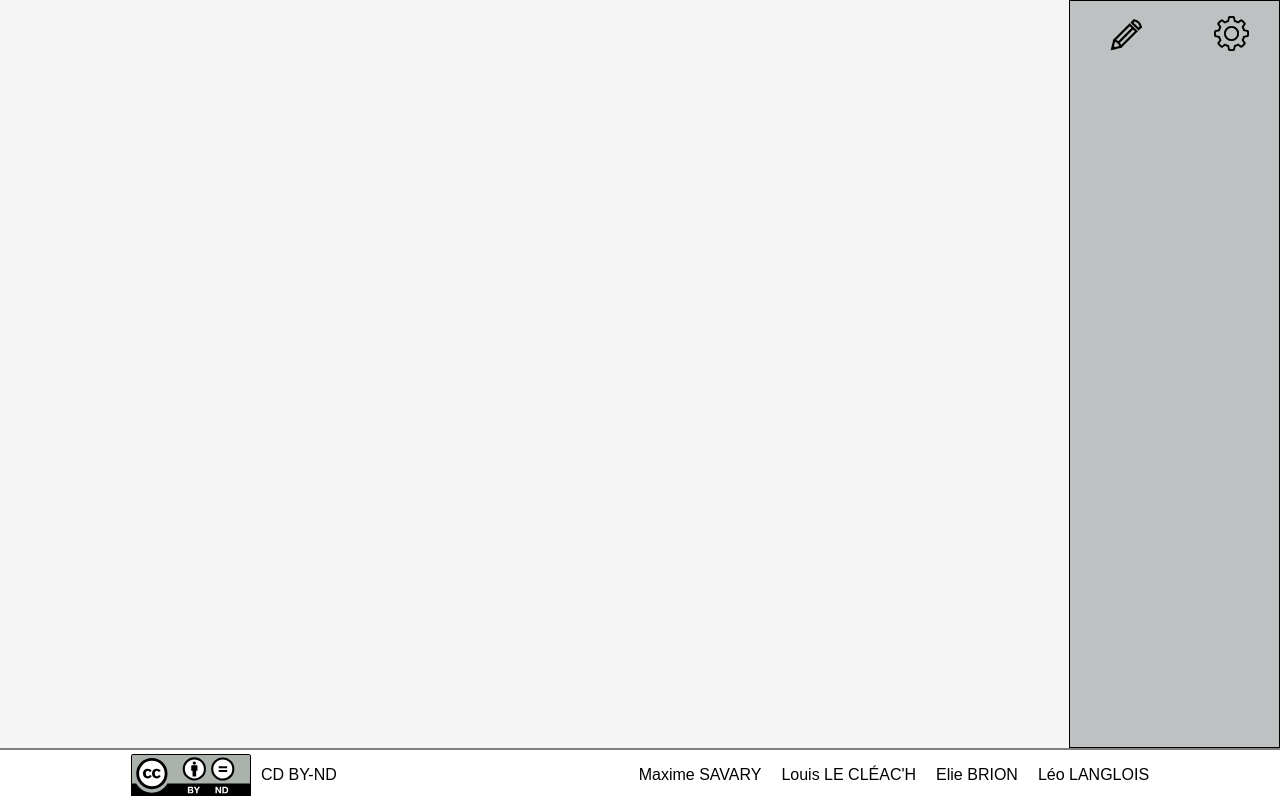
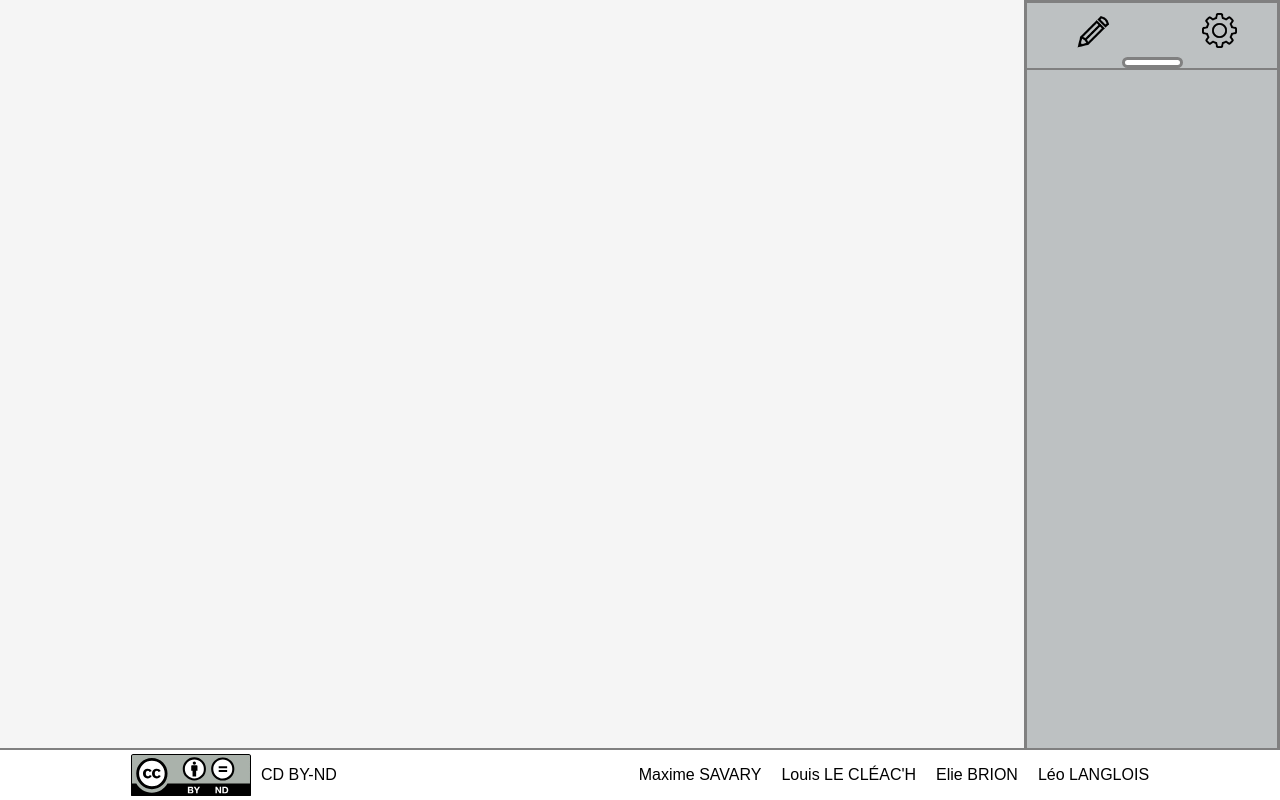
Before and after one commit to GamerMine/PortfolioBuilder, a PHP site: page /session/editor.html in a window 1280 px wide. Run offline with PHP 8.4, Linux system fonts and the light colour scheme.

Commit message:
responsivité page Editor

```diff
--- a/css/styleEditor.css
+++ b/css/styleEditor.css
@@ -44,46 +45,70 @@ footer ul{
 /*----EDITOR----*/
 /*--------------*/
 
-.separator{
-    flex: 1;
-    min-width: 100%;
+.separator {
+	flex: 1;
+	min-width: 100%;
 	display: flex;
 }
 
-.contenu{
+.contenu {
 	width: 100%;
-	/* height: 100%; */
+	position: relative;
 }
 
-.tools{
-	border: solid black 1px;
+.tools {
+	border: solid gray 3px;
+	border-bottom: none;
 	background-color: rgb(189, 193, 194);
-	width: 250px;
-	/* height: 91vh; */
+	min-width: 250px;
+	display: flex;
+	flex-direction: column;
+	justify-content: space-between;
+	padding-bottom: 20px;
+	transition: all 1s;
+}
 
+.tools * {
+	transition: all 1s;
 }
-.top{
+
+.top {
+	position: relative;
 	display: flex;
 	justify-content: space-around;
 	align-items: center;
+	border-bottom: solid gray 2px;
+	padding-bottom: 10px;
+}
+
+#cursor {
+	background-color: white;
+	position: absolute;
+	bottom: 0;
+	border: solid gray 3px;
+	border-radius: .5em;
+	width: 55px;
+	height: 5px;
 
 }
-#btnselect div{
+
+#btnselect div {
 	text-align: center;
 }
-#btnselect{
+
+#btnselect {
 	display: grid;
 	grid-template-columns: 1fr;
 	gap: 20px;
 	padding: 10% 10%;
 
 }
-#bottom{
+
+#bottom {
 	display: flex;
 	justify-content: space-around;
 	align-items: center;
 	position: relative;
-	top: 30%;
 
 }
 
@@ -91,23 +116,26 @@ footer ul{
 	overflow: scroll;
 	height: 100%;
 }
-#img-tools, #img-settings{
-	padding-top: 5px;
+
+#img-settings {
 	width: 35px;
 }
-#img-tools{
+
+#img-tools {
 	width: 55px;
 }
-.divImage{
+
+.divImage {
 	padding-top: 20px;
 }
-.lblImage{
+
+.lblImage {
 	padding-bottom: 10px;
 }
 
 
 #portfolio-preview {
-    width: 100%;
+	width: 100%;
 	height: 100%;
 	border: none;
 }
--- a/js/editor.js
+++ b/js/editor.js
@@ -142,6 +142,11 @@ document.getElementById("img-tools").onclick = toolsBase;
 
 function toolsBase()
 {
+    const cursor = document.getElementById("cursor");
+
+    cursor.style.left = "33px";
+    cursor.style.right = "";
+
     let divSelect  = document.getElementById("btnselect");
     let divBottom  = document.getElementById("bottom");
 
--- a/js/settings.js
+++ b/js/settings.js
@@ -11,6 +11,11 @@ lblStyleG.innerHTML = "Style Général";
 
 function settingsGeneraux()
 {
+    const cursor = document.getElementById("cursor");
+
+    cursor.style.left = "";
+    cursor.style.right = "26px";
+
     let divSelect  = document.getElementById("btnselect");
     let divBottom  = document.getElementById("bottom");
 
--- a/session/editor.html
+++ b/session/editor.html
@@ -29,21 +29,26 @@
             </div>
         </div>
         <main class="separator">
+            <input type="checkbox" id="cb-reduce">
             <section class="contenu">
                 <div id="portfolio-preview-container">
                     <iframe id="portfolio-preview"></iframe>
                 </div>
+                <div id="trapeze">
+                    <label id="btn-reduce" for="cb-reduce">
+                        <div id="c-top"></div>
+                        <div id="c-bottom"></div>
+                    </label>
+                </div>
+
             </section>
 
             <section class="tools">
-
+                <div>
                     <div class="top">
-                    <div>
                         <img id="img-tools" src="../picture/tools.png">
-                    </div>
-                    <div>
                         <img id="img-settings" src="../picture/settings.png">
-                    </div>
+                        <div id="cursor"></div>
                     </div>
 
                     <script src="../js/editor.js" type="module"></script>
@@ -51,6 +56,7 @@
 
                     <div id="btnselect">
 
+                    </div>
                 </div>
                 <div id="bottom">
                 </div>
```
Also changed, not shown: other parts of css/styleEditor.css (+105 -15 lines). Lines whose indentation alone changed are shown as unchanged.
